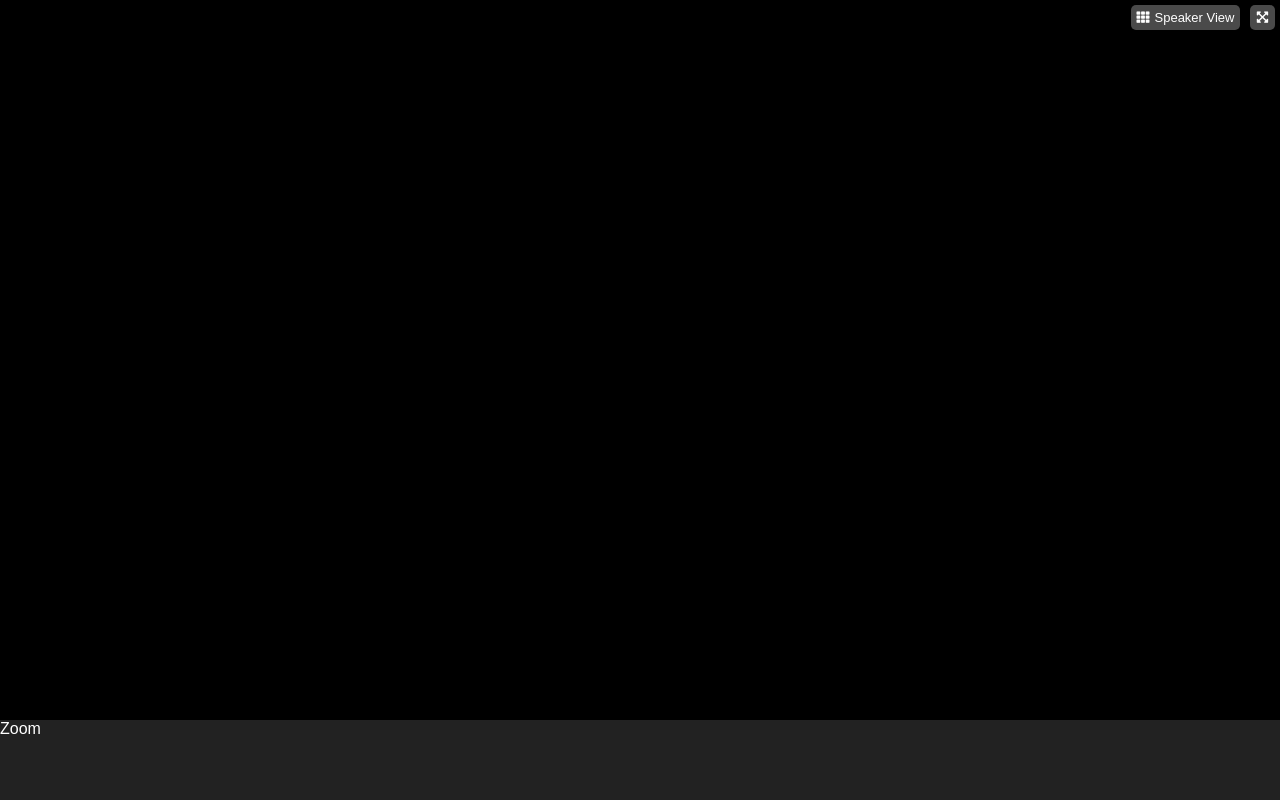
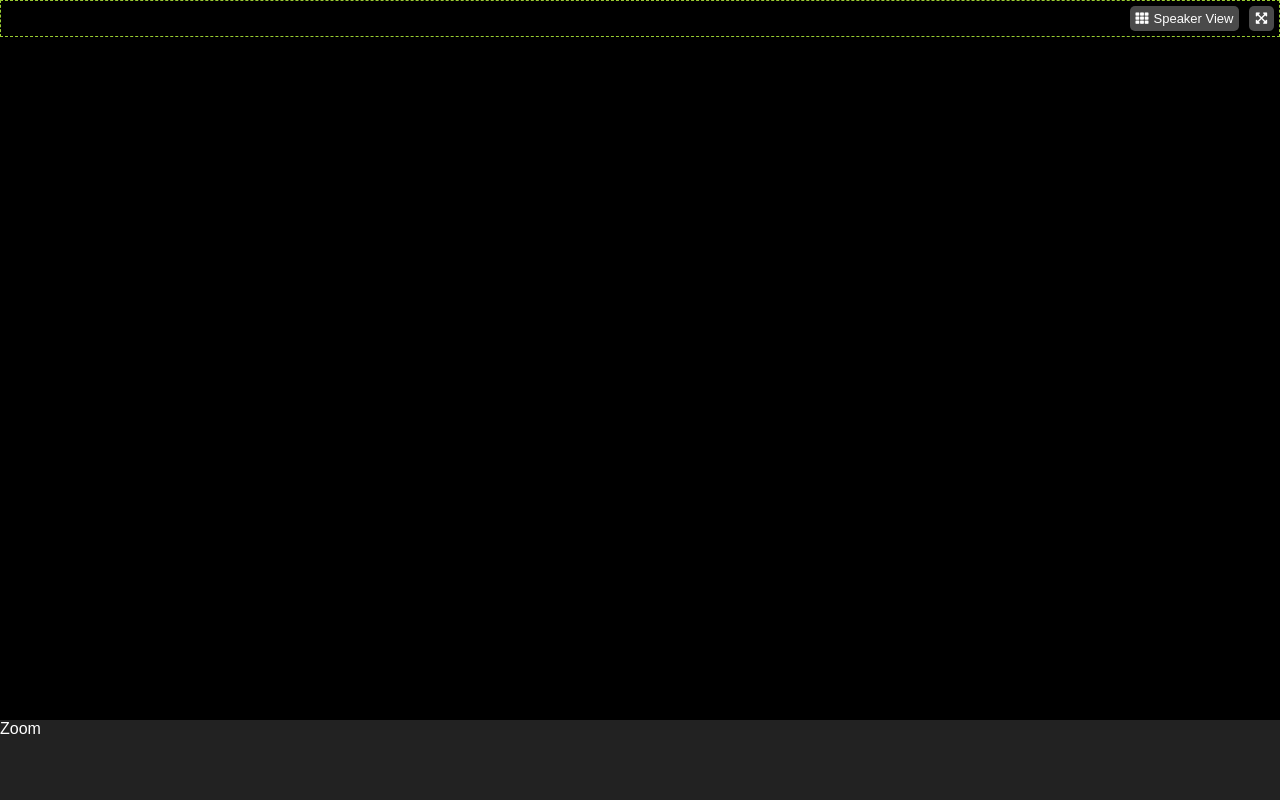
Before and after one commit to Michela-DC/html-css-zoom, a plain HTML site: page index.html in a window 1280 px wide. Drawn offline with Linux system fonts and the light colour scheme.

Commit message:
Correction - added header

```diff
--- a/index.html
+++ b/index.html
@@ -9,8 +9,8 @@
     <title>Zoom</title>
 </head>
 <body>
-    <main>
 
+    <header>
         <div class="view">
             <div class="video-layout">
                 <i class="fas fa-th"></i>
@@ -20,6 +20,9 @@
                 <i class="fas fa-expand-arrows-alt"></i>
             </div>
         </div>
+    </header>
+
+    <main>
 
     </main>
 
--- a/style.css
+++ b/style.css
@@ -15,18 +15,24 @@ body{
     flex-direction: column;
 }
 
+header{
+    background-color: #000000;
+    display: flex;
+    justify-content: flex-end;
+    border: 1px dashed yellowgreen;
+    padding: 5px;
+}
+
 main{
     background-color: #000000;
     flex-grow: 1;
     display: flex;
-    justify-content: flex-end;
 }
 
 .view{
     font-size: 13px;
     display: flex;
     column-gap: 10px;
-    padding: 5px;
 }
 
 .video-layout, .screen-mode{
@@ -47,6 +53,8 @@ main{
     width: 25px;
 }
 
+/* gallery */
+
 
 
 /* Footer ------------------------- */
```
